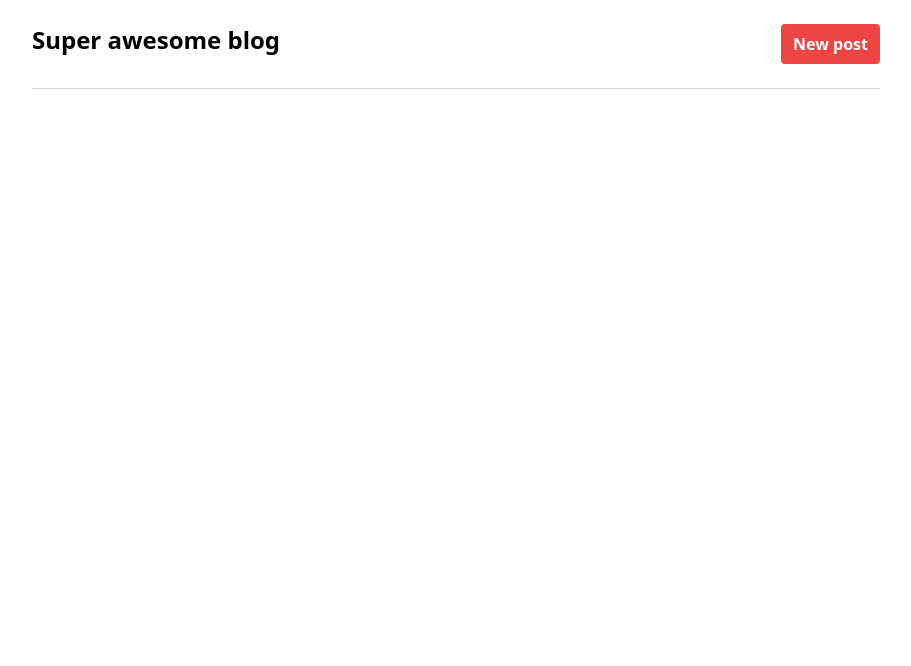
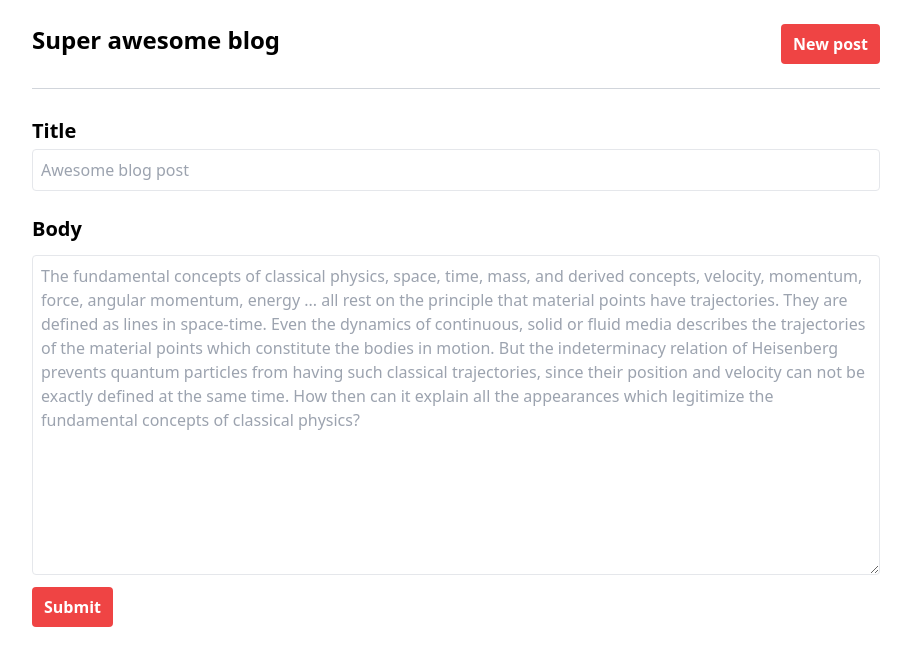
Before and after one commit to Steellow/tietokantaohjelmointi-harjoitustyo, a React (Create React App) app in the folder frontend/: page /edit/1 in a window 1280 px wide. Shown: the top 666 px of the page, without its empty margins (184-1095 px from the left). Built offline with nearby package versions, Linux system fonts and the light colour scheme; no server answers.

Commit message:
Add feature to edit posts

```diff
--- a/frontend/src/App.jsx
+++ b/frontend/src/App.jsx
@@ -16,7 +16,7 @@ const App = () => {
           <Route path="/post/:id">
             <BlogPost />
           </Route>
-          <Route path="/new">
+          <Route path="/edit/:id?">
             <NewPost />
           </Route>
         </Switch>
--- a/frontend/src/components/Header.jsx
+++ b/frontend/src/components/Header.jsx
@@ -6,7 +6,7 @@ const Header = () => {
       <Link to="/" className="text-2xl font-bold hover:text-red-600 active:text-red-700">
         Super awesome blog
       </Link>
-      <Link to="/new">
+      <Link to="/edit">
         <button className="btn-red">New post</button>
       </Link>
     </header>
--- a/frontend/src/pages/BlogPost.jsx
+++ b/frontend/src/pages/BlogPost.jsx
@@ -1,10 +1,11 @@
 import useAxios from "axios-hooks";
 import { useParams } from "react-router";
+import { Link } from "react-router-dom";
 import CommentMapper from "../components/CommentMapper";
 
 const BlogPost = () => {
-  let { id } = useParams();
-  const [{ data, loading, error }] = useAxios(`http://localhost:5000/posts/${id}`);
+  const { id } = useParams();
+  const [{ data, loading, error }] = useAxios(`http://localhost:5000/posts/${id}`, { useCache: false });
 
   if (loading) return <p>Loading...</p>;
   if (error) return <p>Error! Check the console.</p>;
@@ -14,11 +15,13 @@ const BlogPost = () => {
       <div className="flex justify-between">
         <h1 className="mb-2 text-3xl font-bold">{data.title}</h1>
         <div>
-          <button type="submit" className="mr-4 btn-red-outline">
+          <Link to={`/edit/${id}`}>
+            <button type="submit" className="mr-4 btn-red-outline">
+              Edit
+            </button>
+          </Link>
+          <button type="submit" className="px-4 btn-red-outline">
             Delete
-          </button>
-          <button type="submit" className="px-4 btn-red-outline">
-            Edit
           </button>
         </div>
       </div>
--- a/frontend/src/pages/NewPost.jsx
+++ b/frontend/src/pages/NewPost.jsx
@@ -1,14 +1,49 @@
-import { useState } from "react";
+import { useEffect, useState } from "react";
 import axios from "axios";
-import { useHistory } from "react-router";
+import { useHistory, useParams } from "react-router";
 
 const NewPost = () => {
   const [title, setTitle] = useState("");
   const [body, setBody] = useState();
   const history = useHistory();
+  const { id } = useParams();
+
+  useEffect(() => {
+    if (id) {
+      axios
+        .get(`http://localhost:5000/posts/${id}`)
+        .then((res) => {
+          if (res.status === 200) {
+            setTitle(res.data.title);
+            setBody(res.data.body);
+          }
+        })
+        .catch((err) => {
+          console.log(err);
+        });
+    }
+  }, [id]);
 
   const handleSubmit = (e) => {
     e.preventDefault();
+    console.log(body);
+    if (id) {
+      axios({
+        method: "put",
+        url: "http://localhost:5000/posts",
+        data: {
+          id: id,
+          title: title,
+          body: body,
+        },
+      })
+        .then((res) => {
+          history.push(`/post/${id}`);
+        })
+        .catch((err) => {
+          console.log(err);
+        });
+    } else {
       axios({
         method: "post",
         url: "http://localhost:5000/posts",
@@ -16,10 +51,15 @@ const NewPost = () => {
           title: title,
           body: body,
         },
-    }).then((res) => {
+      })
+        .then((res) => {
           const newPostId = Number(res.data.match(/\d+/g)[0]);
           history.push(`/post/${newPostId}`);
+        })
+        .catch((err) => {
+          console.log(err);
         });
+    }
   };
 
   return (
```
Also changed, not shown: 1 other file (tests, documents, lock files or other folders). Lines whose indentation alone changed are shown as unchanged.
